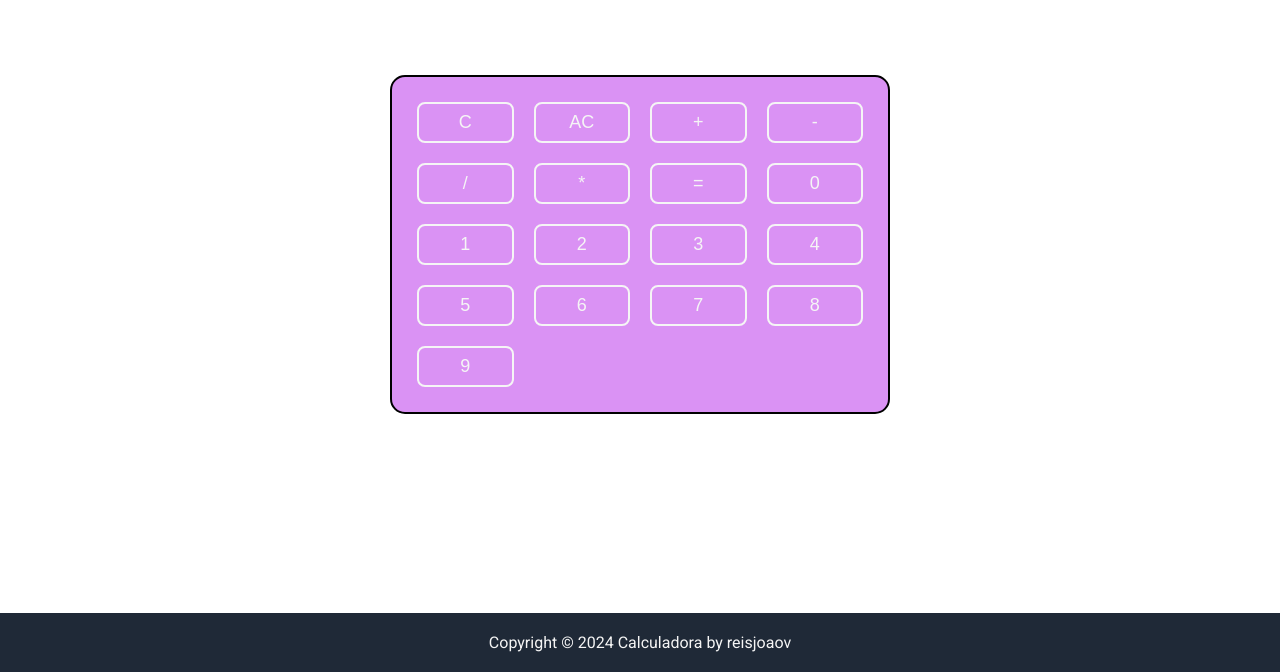
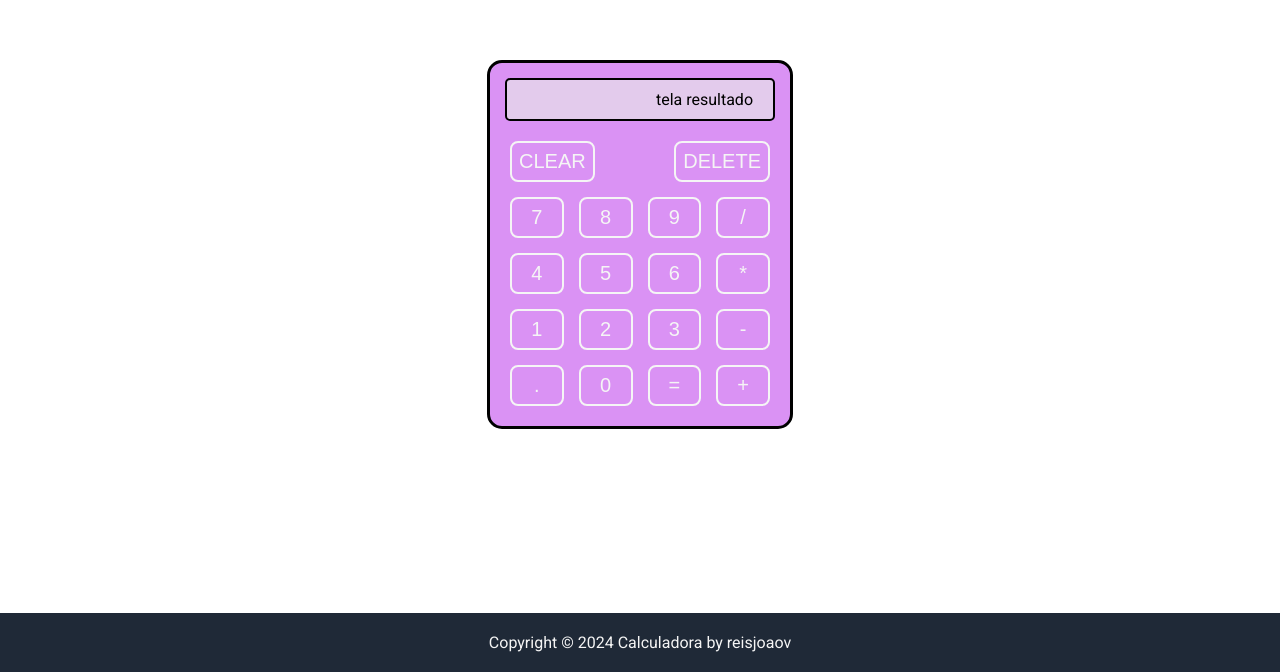
Before and after one commit to reisjoaov/Calculadora, a plain HTML site: page index.html in a window 1280 px wide. Shown: the part 128-800 px from the top of the page. Drawn offline with Linux system fonts and the light colour scheme.

Commit message:
"Estrutura da calculadora feita"

```diff
--- a/index.html
+++ b/index.html
@@ -11,23 +11,33 @@
 <body>
   <main>
     <div class="calc">
-      <button>C</button>
-      <button>AC</button>
-      <button>+</button>
-      <button>-</button>
-      <button>/</button>
-      <button>*</button>
-      <button>=</button>
-      <button>0</button>
-      <button>1</button>
-      <button>2</button>
-      <button>3</button>
-      <button>4</button>
-      <button>5</button>
-      <button>6</button>
-      <button>7</button>
-      <button>8</button>
-      <button>9</button>
+      <div class="tela">
+        <div class="resultado">tela resultado</div>
+      </div>
+
+      <div class="apaga">
+        <button> CLEAR </button>
+        <button> DELETE </button>
+      </div>
+
+      <div class="teclado">
+        <button>7</button>
+        <button>8</button>
+        <button>9</button>
+        <button>/</button>
+        <button>4</button>
+        <button>5</button>
+        <button>6</button>
+        <button>*</button>
+        <button>1</button>
+        <button>2</button>
+        <button>3</button>
+        <button>-</button>
+        <button>.</button>
+        <button>0</button>
+        <button>=</button>
+        <button>+</button>
+      </div>
     </div>
   </main>
 
--- a/style.css
+++ b/style.css
@@ -12,7 +12,6 @@ body {
     height: 100vh;
 }
 
-
 main{
     height: 93%;
     display: flex;
@@ -20,21 +19,39 @@ main{
     justify-content: center;
 }
 
+.calc{
+    background-color:#da92f4;
+    border: 3px solid black;
+    border-radius: 15px;
+}
 
-.calc {
+.tela{
+    background-color: #e3cbec;
+    border: 2px solid black;
+    border-radius: 5px;
+    text-align: right;
+    padding: 10px 20px;
+    margin: 15px;
+}
+
+.apaga{
+    margin: 0 15px 0 15px;
+    display: flex;
+    align-items: center;
+    justify-content: space-between;
+}
+
+.teclado {
     display: grid;
     grid-template-columns: repeat(4, 1fr);
-    grid-gap: 10px;
-    width: 500px;
-    border: 2px solid;
-    border-radius: 15px;
-    padding: 20px;
-    background-color:#da92f4;
+    grid-gap: 5px;
+    padding: 5px 15px 15px 15px;
+    min-width: 300px;
 }
 
 button {
-    padding: 8px 16px;
-    font-size: 18px;
+    padding: 7px;
+    font-size: 20px;
     color: #f5f5f5;
     margin: 5px;
     border-radius: 8px;
```
